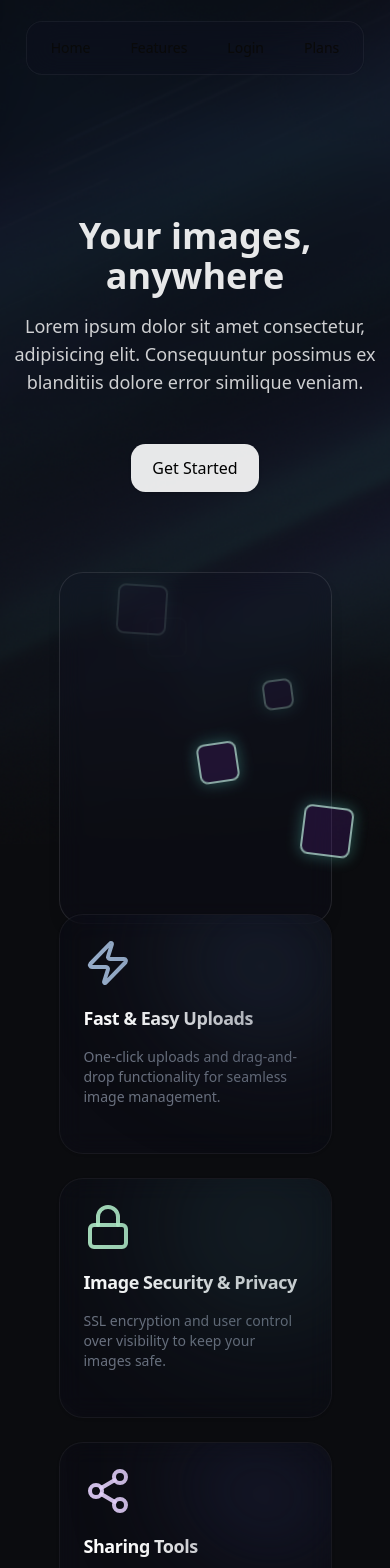
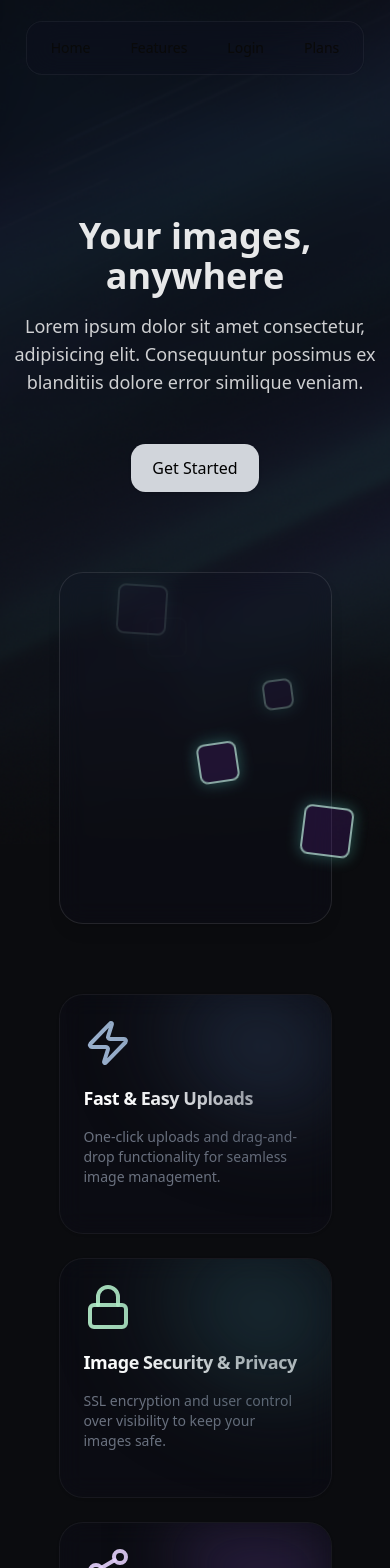
Before and after one commit to Lqgistics/imgfrontend, a Next.js app: page / in a window 390 px wide. Shown: the top 1568 px of the page. Built offline with nearby package versions, Linux system fonts and the light colour scheme.

Commit message:
mobile fix

```diff
--- a/src/app/layout.tsx
+++ b/src/app/layout.tsx
@@ -15,7 +15,7 @@ export default function RootLayout({
     <html lang="en">
       <body className="bg-[url('./bg1.png')] bg-cover bg-center h-screen bg-no-repeat bg-[#0b0c0f] overflow-x-hidden">
         {children}
-      </body>{" "}
+      </body>
     </html>
   );
 }
--- a/src/app/page.tsx
+++ b/src/app/page.tsx
@@ -35,7 +35,7 @@ export default function Home() {
           possimus ex blanditiis dolore error similique veniam.
         </p>
         <div className="flex justify-center mt-12">
-          <Button className="bg-white/90 h-[3rem] w-[8rem] rounded-[0.9rem] text-md text-black hover:text-white hover:bg-gray-900">
+          <Button className="bg-gray-300 h-[3rem] w-[8rem] rounded-[0.9rem] text-md text-black hover:text-white hover:bg-gray-900">
             Get Started
           </Button>
         </div>
@@ -70,7 +70,7 @@ export default function Home() {
         </Card>
       </div>
 
-      <section className="h-screen w-full flex items-center justify-center mt-80">
+      <section className="h-screen w-full flex items-center justify-center mt-[25rem] sm:mt-80">
         <div className="mx-auto grid w-[70%] items-center gap-6 py-12 lg:grid-cols-3 lg:gap-12 relative lg:top-[-15rem] sm:top-[-5rem] top-[-8rem]">
           <Card className="relative overflow-hidden bg-[#131327]/20 backdrop-blur-md border border-white/5 text-white h-[15rem]">
             <CardHeader className="pb-0 text-lg">
@@ -83,7 +83,7 @@ export default function Home() {
                 image management.
               </p>
             </CardContent>
-            <div className="absolute top-0 right-0 h-28 w-40 bg-[#1e293d] blur-[4rem] rounded-bl-full" />
+            <div className="absolute top-0 right-0 h-28 w-40 bg-[#1e293d] blur-[3rem] rounded-bl-full" />
           </Card>
           <Card className="relative overflow-hidden bg-[#131327]/20 backdrop-blur-md border border-white/5 text-white h-[15rem] ">
             <CardHeader className="pb-0 text-lg">
@@ -96,7 +96,7 @@ export default function Home() {
                 images safe.
               </p>
             </CardContent>
-            <div className="absolute top-0 right-0 h-28 w-40 bg-[#1e3942] blur-[5rem] rounded-bl-full" />
+            <div className="absolute top-0 right-0 h-28 w-40 bg-[#1e3942] blur-[3.5rem] rounded-bl-full" />
           </Card>
           <Card className="relative overflow-hidden bg-[#131327]/20 backdrop-blur-md border border-white/5 text-white h-[15rem] ">
             <CardHeader className="pb-0 text-lg">
@@ -109,7 +109,7 @@ export default function Home() {
                 distribution.
               </p>
             </CardContent>
-            <div className="absolute top-0 right-0 h-28 w-40 bg-[#15182c] blur-[3rem] rounded-bl-full" />
+            <div className="absolute top-0 right-0 h-28 w-40 bg-[#241b38] blur-[2rem] rounded-bl-full" />
           </Card>
         </div>
       </section>
```
